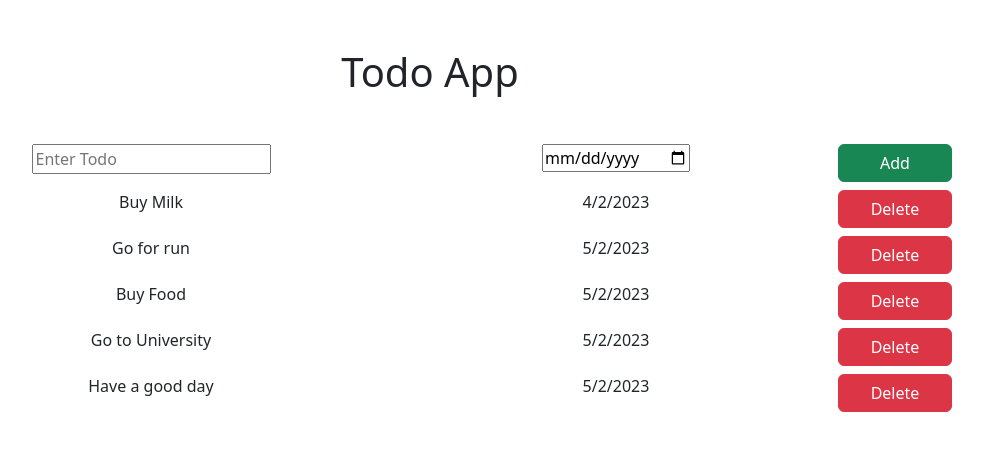
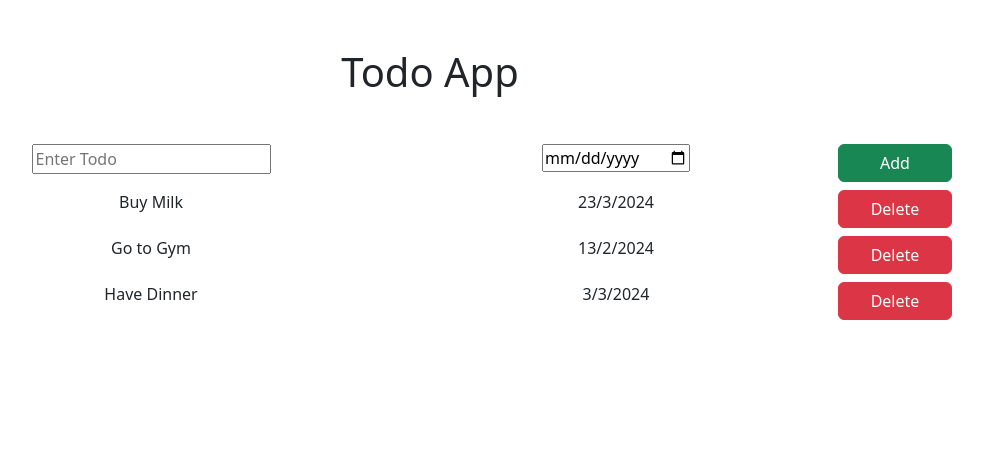
Before and after one commit to Arslanj9/React-Bootstrap_TodoApp, a React (Vite) app: page / in a window 1280 px wide. Shown: the top 450 px of the page, without its empty margins (210-1193 px from the left). Built offline with nearby package versions, Linux system fonts and the light colour scheme.

Commit message:
Used props to pass and object of items to TodoItems component

```diff
--- a/src/App.jsx
+++ b/src/App.jsx
@@ -1,22 +1,30 @@
-import AppName from './components/AppName'
-import AddTodo from './components/AddTodo';
-import TodoItem from './components/TodoItem';
+import AppName from "./components/AppName";
+import AddTodo from "./components/AddTodo";
+import TodoItems from "./components/TodoItems";
 
 const App = () => {
+  let items = [
+    {
+      name: "Buy Milk",
+      date: "23/3/2024"
+    },
+    {
+      name: "Go to Gym",
+      date: "13/2/2024"
+    },
+    {
+      name: "Have Dinner",
+      date: "3/3/2024"
+    }
+  ];
+
   return (
     <center>
       <AppName />
       <AddTodo />
-
-      <TodoItem todoName="Buy Milk" todoDate="4/2/2023" />
-      <TodoItem todoName="Go for run" todoDate="5/2/2023" />
-      <TodoItem todoName="Buy Food" todoDate="5/2/2023" />
-      <TodoItem todoName="Go to University" todoDate="5/2/2023" />
-      <TodoItem todoName="Have a good day" todoDate="5/2/2023" />
-
-
+      <TodoItems items={items} />
     </center>
   );
-}
+};
 
 export default App;
--- /dev/null
+++ b/src/components/TodoItems.jsx
@@ -0,0 +1,14 @@
+import TodoItem from './TodoItem'
+
+const TodoItems = ({items}) => {
+
+  return (
+    <>
+      <TodoItem todoName={items[0].name} todoDate={items[0].date} />
+      <TodoItem todoName={items[1].name} todoDate={items[1].date} />
+      <TodoItem todoName={items[2].name} todoDate={items[2].date} />
+    </>
+  );
+};
+
+export default TodoItems;
```
